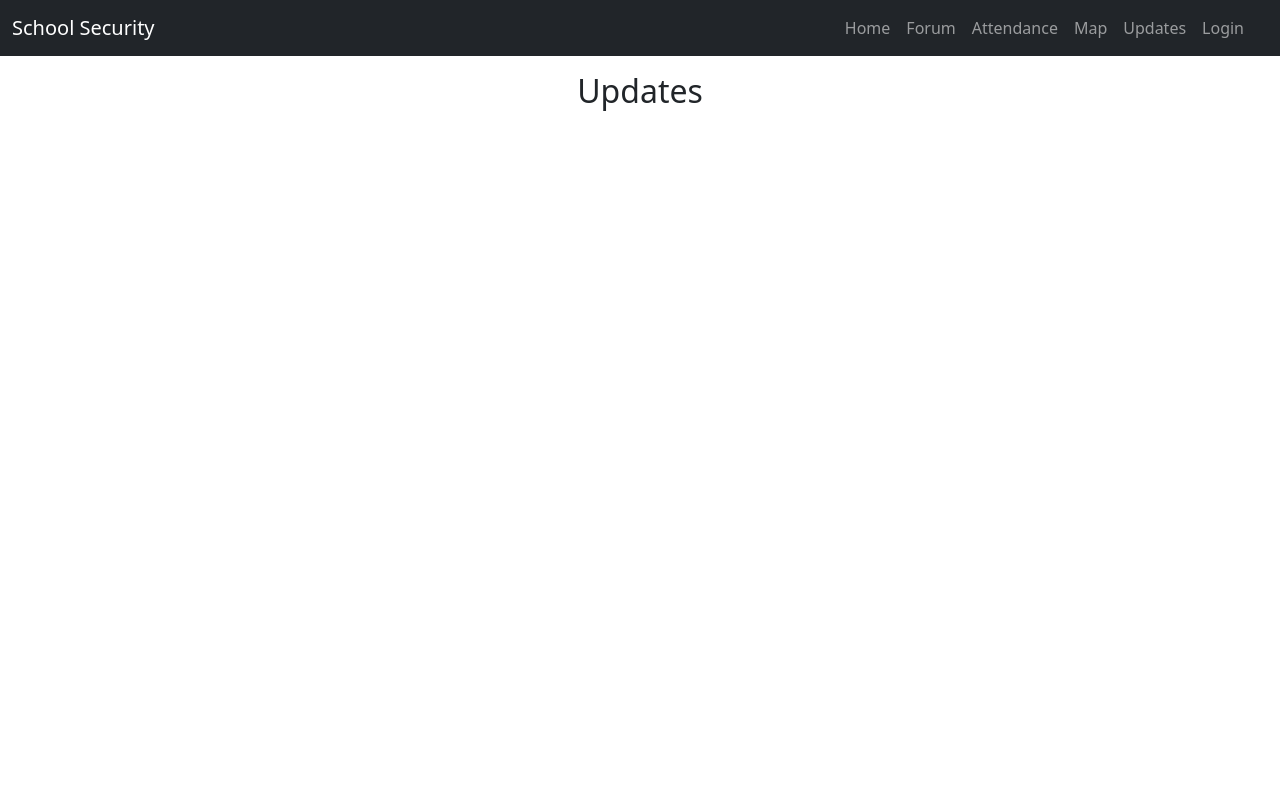
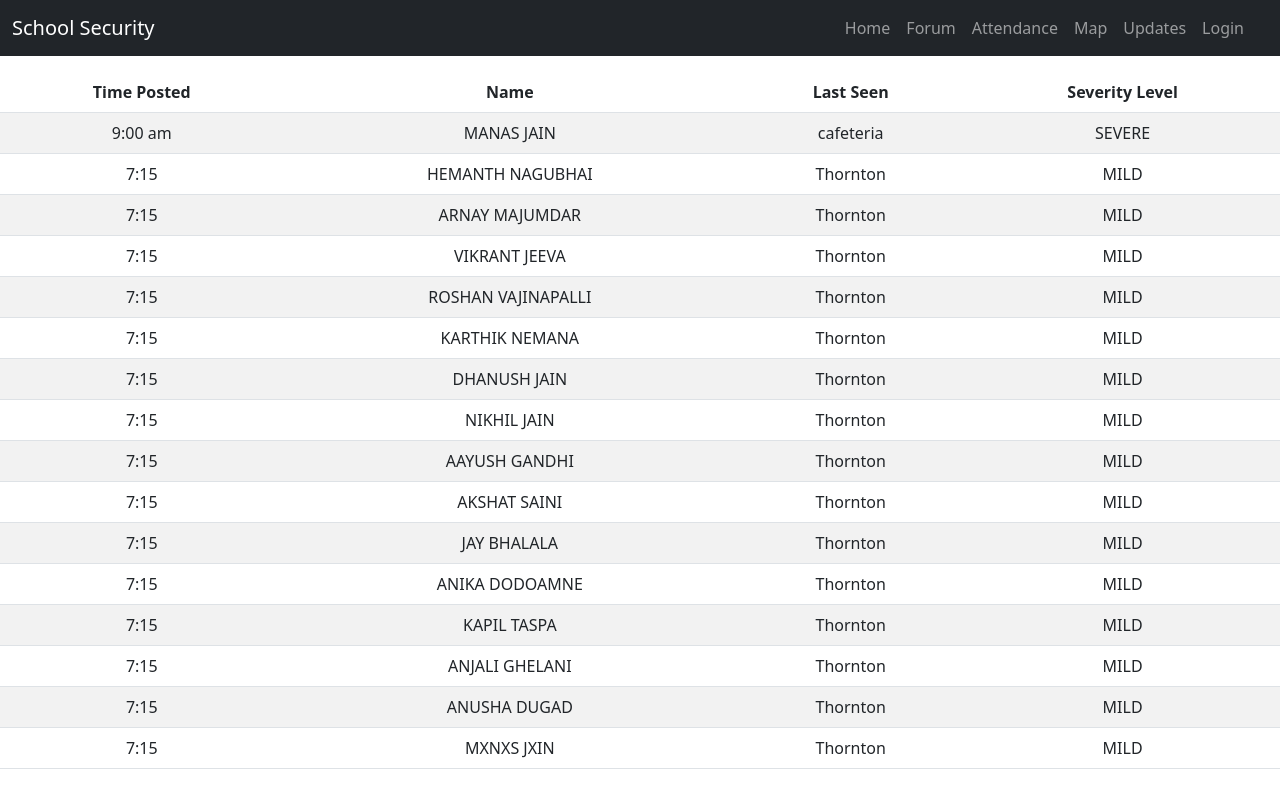
Before and after one commit to Jay-Bhalala/school-security-app, a React (Create React App) app: page /updates in a window 1280 px wide. Built offline with nearby package versions, Linux system fonts and the light colour scheme.

Commit message:
Update Updates.js

```diff
--- a/src/components/Updates.js
+++ b/src/components/Updates.js
@@ -1,13 +1,132 @@
-import React from "react";
+import Table from 'react-bootstrap/Table';
 
 function Updates() {
-    return (
-        <div>
-        <h2>
-            Updates
-        </h2>
-      </div>
-    );
+  return (
+    <Table striped>
+      <thead>
+        <tr>
+          <th>Time Posted</th>
+          <th>Name</th>
+          <th>Last Seen</th>
+          <th> Severity Level</th>
+        </tr>
+      </thead>
+      <tbody>
+        <tr>
+          <td>9:00 am</td>
+          <td>MANAS JAIN</td>
+          <td>cafeteria</td>
+          <td>SEVERE</td>
+        </tr>
+
+        <tr>
+          <td>7:15</td>
+          <td>HEMANTH NAGUBHAI</td>
+          <td>Thornton</td>
+          <td>MILD</td>
+        </tr>
+
+        <tr>
+          <td>7:15</td>
+          <td>ARNAY MAJUMDAR</td>
+          <td>Thornton</td>
+          <td>MILD</td>
+        </tr>
+
+        <tr>
+          <td>7:15</td>
+          <td>VIKRANT JEEVA</td>
+          <td>Thornton</td>
+          <td>MILD</td>
+        </tr>
+
+        <tr>
+          <td>7:15</td>
+          <td>ROSHAN VAJINAPALLI</td>
+          <td>Thornton</td>
+          <td>MILD</td>
+        </tr>
+
+        <tr>
+          <td>7:15</td>
+          <td>KARTHIK NEMANA</td>
+          <td>Thornton</td>
+          <td>MILD</td>
+        </tr>
+
+        <tr>
+          <td>7:15</td>
+          <td> DHANUSH JAIN </td>
+          <td>Thornton</td>
+          <td>MILD</td>
+        </tr>
+
+        <tr>
+          <td>7:15</td>
+          <td>NIKHIL JAIN</td>
+          <td>Thornton</td>
+          <td>MILD</td>
+        </tr>
+
+        <tr>
+          <td>7:15</td>
+          <td> AAYUSH GANDHI </td>
+          <td>Thornton</td>
+          <td>MILD</td>
+        </tr>
+
+        <tr>
+          <td>7:15</td>
+          <td>AKSHAT SAINI</td>
+          <td>Thornton</td>
+          <td>MILD</td>
+        </tr>
+
+        <tr>
+          <td>7:15</td>
+          <td>JAY BHALALA</td>
+          <td>Thornton</td>
+          <td>MILD</td>
+        </tr>
+
+        <tr>
+          <td>7:15</td>
+          <td>ANIKA DODOAMNE</td>
+          <td>Thornton</td>
+          <td>MILD</td>
+        </tr>
+
+        <tr>
+          <td>7:15</td>
+          <td>KAPIL TASPA</td>
+          <td>Thornton</td>
+          <td>MILD</td>
+        </tr>
+
+        <tr>
+          <td>7:15</td>
+          <td>ANJALI GHELANI</td>
+          <td>Thornton</td>
+          <td>MILD</td>
+        </tr>
+
+        <tr>
+          <td>7:15</td>
+          <td>ANUSHA DUGAD</td>
+          <td>Thornton</td>
+          <td>MILD</td>
+        </tr>
+
+        <tr>
+          <td>7:15</td>
+          <td>MXNXS JXIN</td>
+          <td>Thornton</td>
+          <td>MILD</td>
+        </tr>
+
+      </tbody>
+    </Table>
+  );
 }
 
 export default Updates;
```
